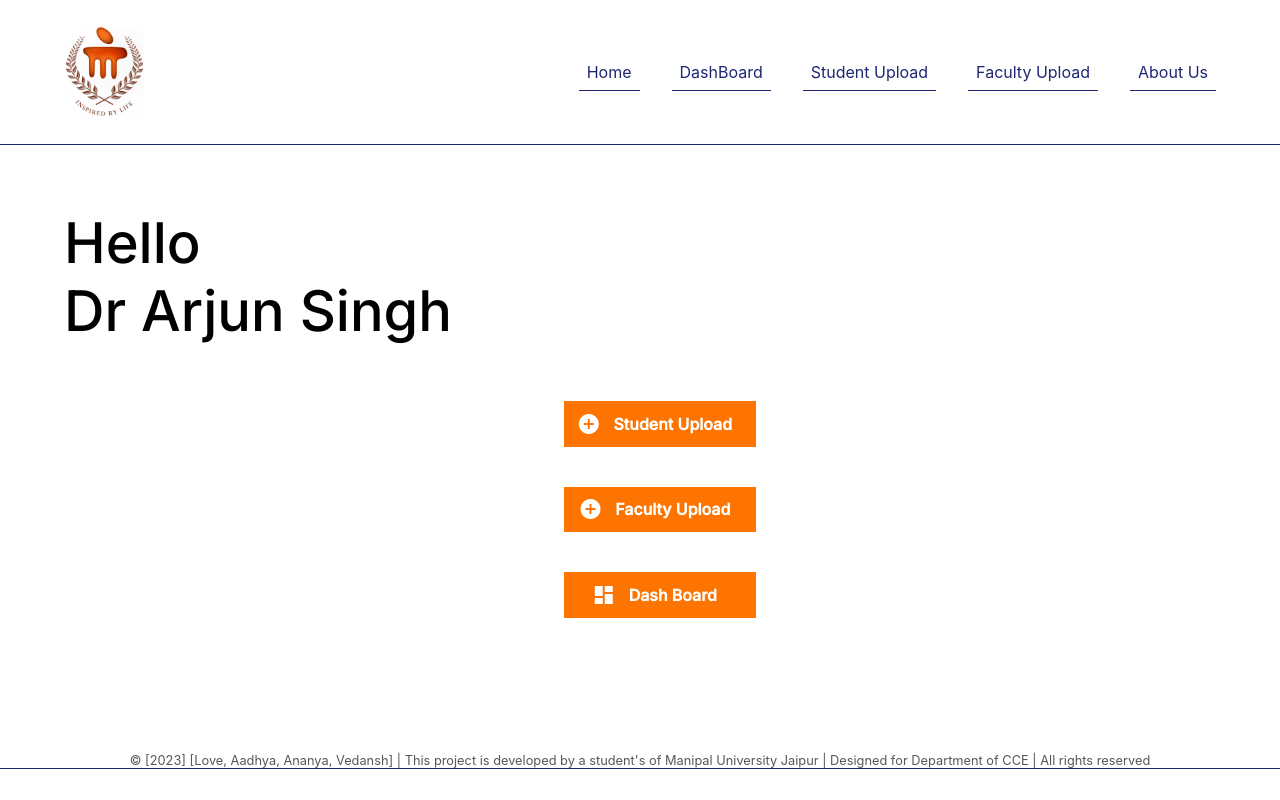
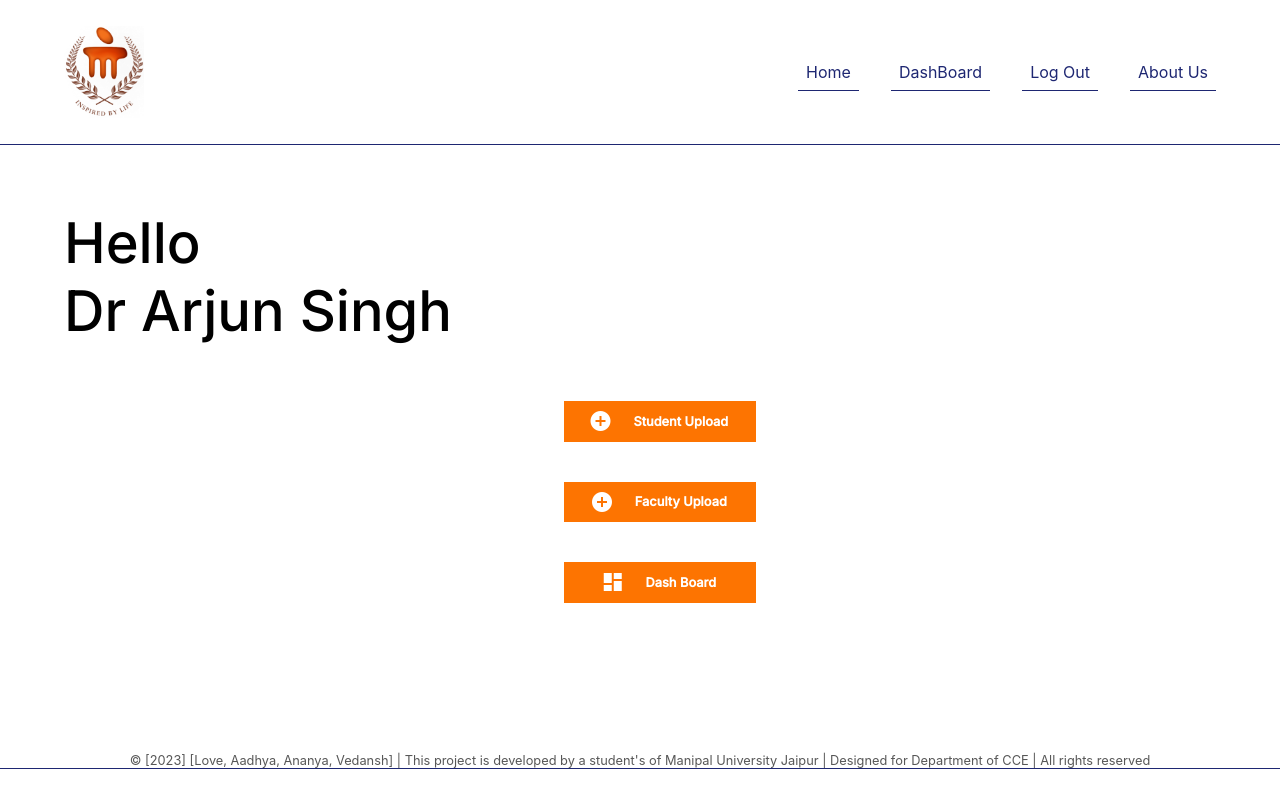
Before and after one commit to lakhwaniji/cce-project, a React (Create React App) app: page / in a window 1280 px wide. Built offline with nearby package versions, Linux system fonts and the light colour scheme.

Commit message:
Some routing and Also Created folder for dashboard

```diff
--- a/package.json
+++ b/package.json
@@ -8,6 +8,7 @@
     "@testing-library/user-event": "^13.5.0",
     "react": "^18.2.0",
     "react-dom": "^18.2.0",
+    "react-router-dom": "^6.21.0",
     "react-scripts": "5.0.1",
     "web-vitals": "^2.1.4"
   },
--- a/src/App.css
+++ b/src/App.css
@@ -1,7 +1,7 @@
 /*=============== GOOGLE FONTS ===============*/
 @import url("https://fonts.googleapis.com/css2?family=Poppins:wght@400;500;600&display=swap");
 @import url("https://fonts.googleapis.com/css2?family=Material+Symbols+Outlined:opsz,wght,FILL,GRAD@20..48,100..700,0..1,-50..200");
-
+@import url('https://fonts.googleapis.com/css2?family=Inter:wght@500&display=swap');
 /*=============== VARIABLES CSS ===============*/
 :root {
   --header-height: 3rem;
@@ -60,3 +60,10 @@
   'GRAD' 0,
   'opsz' 24
 }
+
+/*Footer Properties*/
+footer{
+  text-align: center;
+  font-size: .8rem;
+  color: var(--dark-grey);
+}
--- a/src/App.js
+++ b/src/App.js
@@ -1,10 +1,33 @@
 import './App.css';
 import Home from './components/Home/Home';
-//import SignIn from './components/SignIn/SignIn';
-function App() {
+import Navigation from './components/Navigation/Navigation';
+import SignIn from './components/SignIn/SignIn';
+import React, { useState } from 'react';
+import { BrowserRouter as Router, Route, Routes } from 'react-router-dom';
+
+const App=()=> {
+  const [isLoggedIn, setIsLoggedIn] = useState(true);
+
+  const handleLogin = () => {
+    setIsLoggedIn(true);
+  };
+
+  const handleLogout = () => {
+    setIsLoggedIn(false);
+  };
   return (
     <div className="App">
-      <Home/>
+      {!isLoggedIn ?
+      (<SignIn/>):
+      (<div>
+        <Navigation/>
+        <Router>
+          <Routes>
+            <Route path='/' element={<Home/>}/>
+        </Routes>
+      </Router>
+      </div>)
+      }
     </div>
   );
 }
--- a/src/components/Home/Home.jsx
+++ b/src/components/Home/Home.jsx
@@ -1,33 +1,8 @@
 import React from "react";
-import Logo from '../../assets/logo.png'
 import './home.css'
 const Home=()=>{
     return(
         <div className="home_container">
-            <nav>
-                <img src={Logo} alt="Logo"/>
-                <div className="nav_options">
-                    <ul className="nav_list">
-                        <li className="nav_item">
-                            <a href="#home">
-                                Home
-                            </a>
-                            </li>
-                        <li className="nav_item"><a href="#dashboard">
-                        DashBoard
-                            </a></li>
-                        <li className="nav_item"><a href="#studentupload">
-                                Student Upload
-                            </a></li>
-                        <li className="nav_item"><a href="#facultyupload">
-                                Faculty Upload
-                            </a></li>
-                        <li className="nav_item"><a href="#aboutus">
-                                About Us
-                            </a></li>
-                    </ul>
-                </div>
-            </nav>
             <div className="home_content">
                 <div className="home_user">
                     <div className="home_title">Hello</div>
--- a/src/components/Home/home.css
+++ b/src/components/Home/home.css
@@ -1,42 +1,3 @@
-@import url('https://fonts.googleapis.com/css2?family=Inter:wght@500&display=swap');
-
-nav{
-    width: calc(100vw - 8rem);
-    height: 10vh;
-    z-index: var(--z-fixed);
-    background-color: var(--body-color);
-    padding-top: 2rem;
-    padding-bottom: 2rem;
-    padding-left: 4rem;
-    padding-right: 4rem;
-    display: flex;
-    justify-content: space-between;
-    align-items: center;
-    column-gap: 1rem;
-    border-bottom: 1px solid var(--dark-blue);
-}
-nav img{
-    width: 5rem;
-}
-.nav_list{
-    display: flex;
-    column-gap: 2rem;
-    list-style-type: none;
-}
-.nav_list a{
-    text-decoration: none;
-    color: var(--dark-blue);
-    font-size: 1rem;
-}
-.nav_list li{
-    transition: transform 0.3s ease, box-shadow 0.3s ease;
-    border-bottom: 1px solid var(--dark-blue);
-    padding: .5rem;
-}
-.nav_list li:hover{
-transform: scale(1.05);
-}
-
 .home_content{
     margin: 4rem;
     height: 60vh;
@@ -69,7 +30,7 @@ transform: scale(1.05);
     padding: .8rem;
     text-decoration: none;
     font-family: "Inter";
-    font-size: 1rem;
+    font-size: .8rem;
     color: white;
     font-weight: 700;
 
@@ -89,9 +50,3 @@ transform: scale(1.05);
 .home_container{
     border-bottom: 1px solid var(--dark-blue);
 }
-
-footer{
-    text-align: center;
-    font-size: .8rem;
-    color: var(--dark-grey);
-}
--- /dev/null
+++ b/src/components/Navigation/Navigation.jsx
@@ -0,0 +1,32 @@
+import React from "react";
+import Logo from '../../assets/logo.png';
+import './navigation.css';
+const Navigation=()=>{
+    return(
+        <div>
+            <nav>
+                <img src={Logo} alt="Logo"/>
+                <div className="nav_options">
+                    <ul className="nav_list">
+                        <li className="nav_item">
+                            <a href="#home">
+                                Home
+                            </a>
+                            </li>
+                        <li className="nav_item"><a href="#dashboard">
+                        DashBoard
+                            </a></li>
+                        <li className="nav_item"><a href="#studentupload">
+                                Log Out
+                            </a></li>
+                        <li className="nav_item"><a href="#aboutus">
+                                About Us
+                            </a></li>
+                    </ul>
+                </div>
+            </nav>
+        </div>
+    )
+}
+
+export default Navigation
--- /dev/null
+++ b/src/components/Navigation/navigation.css
@@ -0,0 +1,38 @@
+@import url('https://fonts.googleapis.com/css2?family=Inter:wght@500&display=swap');
+
+nav{
+    width: calc(100vw - 8rem);
+    height: 10vh;
+    z-index: var(--z-fixed);
+    background-color: var(--body-color);
+    padding-top: 2rem;
+    padding-bottom: 2rem;
+    padding-left: 4rem;
+    padding-right: 4rem;
+    display: flex;
+    justify-content: space-between;
+    align-items: center;
+    column-gap: 1rem;
+    border-bottom: 1px solid var(--dark-blue);
+}
+nav img{
+    width: 5rem;
+}
+.nav_list{
+    display: flex;
+    column-gap: 2rem;
+    list-style-type: none;
+}
+.nav_list a{
+    text-decoration: none;
+    color: var(--dark-blue);
+    font-size: 1rem;
+}
+.nav_list li{
+    transition: transform 0.3s ease, box-shadow 0.3s ease;
+    border-bottom: 1px solid var(--dark-blue);
+    padding: .5rem;
+}
+.nav_list li:hover{
+transform: scale(1.05);
+}
```
Also changed, not shown: src/components/Dashboard/Dashboard.jsx (added), src/components/Dashboard/dashboard.css (added), 1 other file (tests, documents, lock files or other folders).
